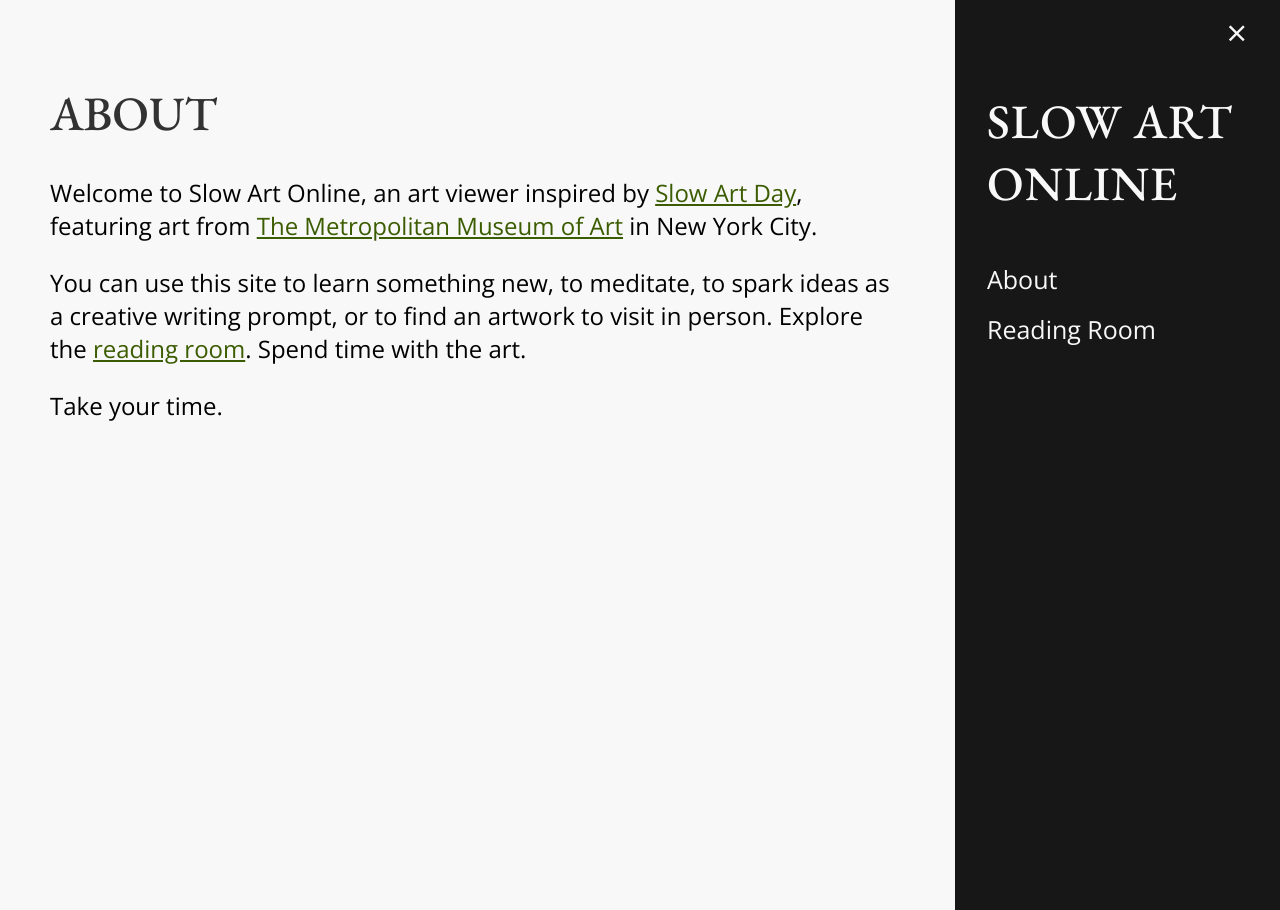
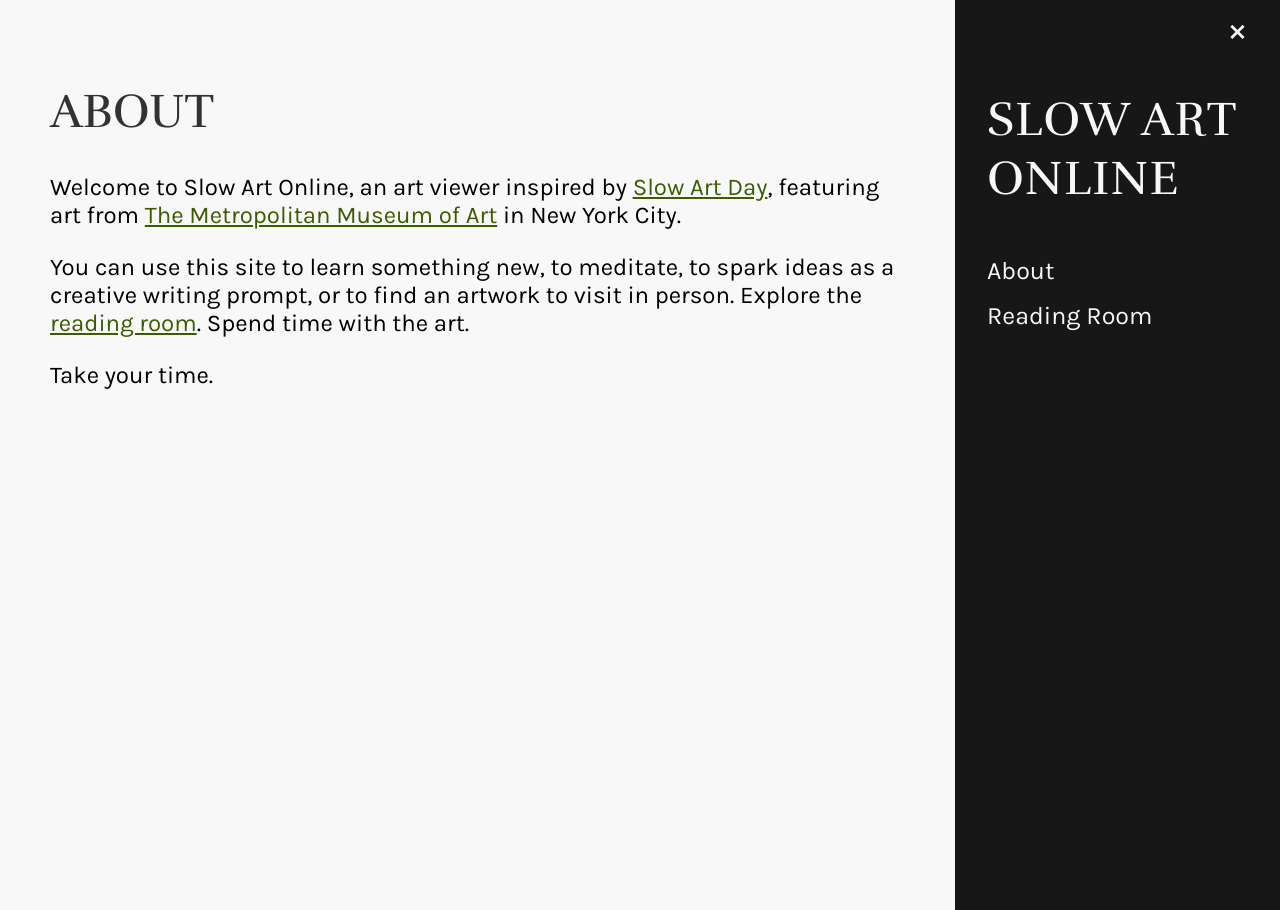
Before and after one commit to jamiepalatnik/slow-art-online, a Flask app: page /about in a window 1280 px wide. Run offline with Flask 3, Linux system fonts and the light colour scheme.

Commit message:
Update fonts to Rufina/Karla

```diff
--- a/static/styles.css
+++ b/static/styles.css
@@ -7,13 +7,13 @@ body {
 h1 {
     color: rgba(0, 0, 0, .8);
     font-size: 48px;
-    font-family: "EB Garamond", serif;
+    font-family: "Rufina", serif;
     font-weight: 500;
     text-transform: uppercase;
 }
 
 h2 {
-    font-family: "EB Garamond", serif;
+    font-family: "Rufina", serif;
     font-weight: 500;
     text-transform: uppercase;
 }
@@ -21,7 +21,7 @@ h2 {
 p, ul {
     color: #000;
     font-size: 24px;
-    font-family: "Open Sans", sans-serif;
+    font-family: "Karla", sans-serif;
 }
 
 a {
@@ -88,7 +88,7 @@ a {
     color: #f8f8f8;
     display: block;
     transition: 0.3s;
-    font-family: "Open Sans", sans-serif;
+    font-family: "Karla", sans-serif;
 }
 
 .side-panel a:hover {
@@ -111,7 +111,7 @@ a {
 .site-title a {
     margin: 8px auto;
     font-size: 48px;
-    font-family: "EB Garamond", serif;
+    font-family: "Rufina", serif;
     font-weight: 500;
     text-transform: uppercase;
     letter-spacing: 1px;
@@ -125,7 +125,7 @@ a {
     border-radius: 20px;
     font-weight: 500;
     font-size: 18px;
-    font-family: "Open Sans", sans-serif;
+    font-family: "Karla", sans-serif;
 }
 
 .random-button:hover {
--- a/templates/layout.html
+++ b/templates/layout.html
@@ -6,7 +6,7 @@
     <link href="/static/styles.css" rel="stylesheet">
     <link rel="preconnect" href="https://fonts.googleapis.com">
     <link rel="preconnect" href="https://fonts.gstatic.com" crossorigin>
-    <link href="https://fonts.googleapis.com/css2?family=EB+Garamond:ital,wght@0,400..800;1,400..800&family=Open+Sans:ital,wght@0,300..800;1,300..800&display=swap" rel="stylesheet">
+    <link href="https://fonts.googleapis.com/css2?family=Karla&family=Rufina:wght@400;700&display=swap" rel="stylesheet">
     <title>Slow Art Online</title>
 </head>
 <body>
```
Also changed, not shown: checklist.md (+4 -4 lines).
